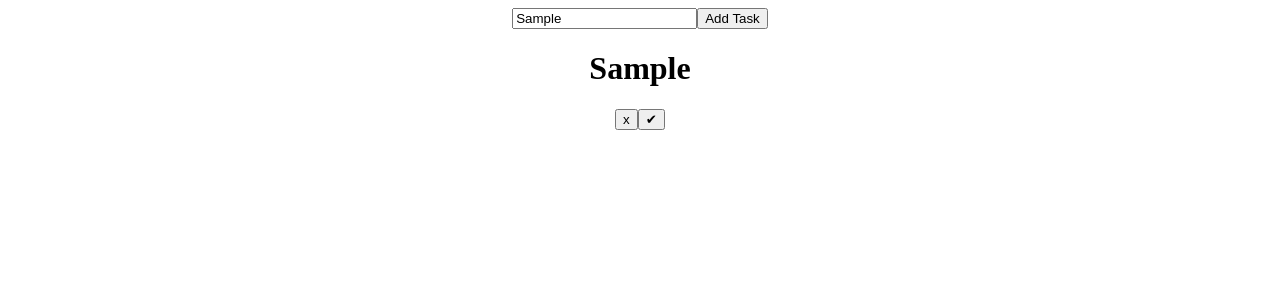
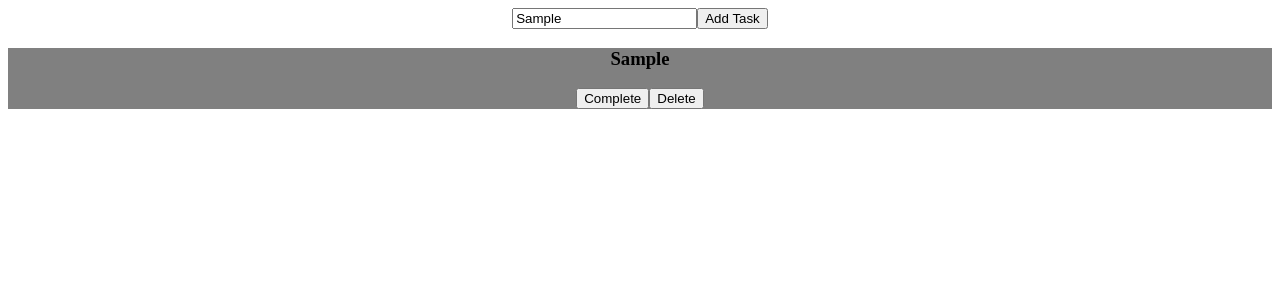
Before and after one commit to TraktCH/ReactFirstSteps, a React (Create React App) app: page / in a window 1280 px wide. Both pictures are taken after typing "Sample" into the empty fields and a click on the button "Add Task". Shown: the top 300 px of the page. Built offline with nearby package versions, Linux system fonts and the light colour scheme.

Commit message:
redo of yesterday assignment

```diff
--- a/src/App.js
+++ b/src/App.js
@@ -4,47 +4,50 @@ import { Task } from './Task'
 
 function App() {
 
-  const [todoList, setTodoList] = useState([]);
-  const [taskName, setTaskName] = useState("");
+  const [newTask,setNewTask] = useState([]);
+  const [inputValue, setInputValue] = useState("");
 
   const handleChange = (event) => {
-    return setTaskName(event.target.value);
+    return (
+      setInputValue(event.target.value)
+    );
   }
 
-  const addTodoList = () => {
-    return setTodoList([...todoList,
-       {
-        name: taskName,
-        id: todoList.length === 0 ? 1 : todoList[todoList.length -1].id + 1,
-        completed: false,
-       }]);
+  const addTask = () => {
+    return (
+      setNewTask([...newTask,
+      {
+        name: inputValue,
+        id: newTask.length===0 ? 1 : newTask[newTask.length-1].id + 1,
+        completed: false
+      }])
+    );
   }
 
   const deleteTask = (id) => {
-    setTodoList(todoList.filter((task) => {return task.id !== id}));
+      setNewTask(newTask.filter((task) => {
+        return task.id === id ? false : true;
+      }))
   }
 
-  const changeCompletion = (id) => {
-    setTodoList(todoList.map((task) => {
-      if(task.id === id){
-        return {...task, completed: !task.completed}
-      }
-      return task;
-    }));
+  const completeTask = (id) => {
+    return (
+      setNewTask(newTask.map((task) => {
+        return task.id === id ? {...task, completed: !task.completed} : task ;
+      }))
+    );
   }
-
 
   return (
     <div className='App'>
-      <input type='text' onChange={handleChange}/>
-      <button onClick={addTodoList}>Add Task</button>
+      <input onChange={handleChange} />
+      <button onClick={addTask}>Add Task</button>
 
-      {todoList.map((task) => {
+      {newTask.map((task) => {
         return (
-            <Task name={task.name} id={task.id} deleteTask={deleteTask} changeCompletion={changeCompletion} completed={task.completed}/>
+          <Task taskName={task.name} completeTask={completeTask} deleteTask={deleteTask} id={task.id} completed={task.completed}/>
         );
       })}
-
     </div>
   );
 };
--- a/src/Task.js
+++ b/src/Task.js
@@ -1,9 +1,9 @@
-export const Task = (props) =>{
+export const Task = (props) => {
     return (
-        <div style={{backgroundColor: props.completed && 'green'}}>
-            <h1> {props.name}</h1>
-            <button onClick={() => props.deleteTask(props.id)}>x</button>
-            <button onClick={() => props.changeCompletion(props.id)}>&#x2714;</button>
+        <div style={{backgroundColor: props.completed === true ? "green" : "gray"}}>
+            <h3>{props.taskName}</h3>
+            <button onClick={() => props.completeTask(props.id)}>Complete</button>
+            <button onClick={() => props.deleteTask(props.id)}>Delete</button>
         </div>
     );
 }
```
